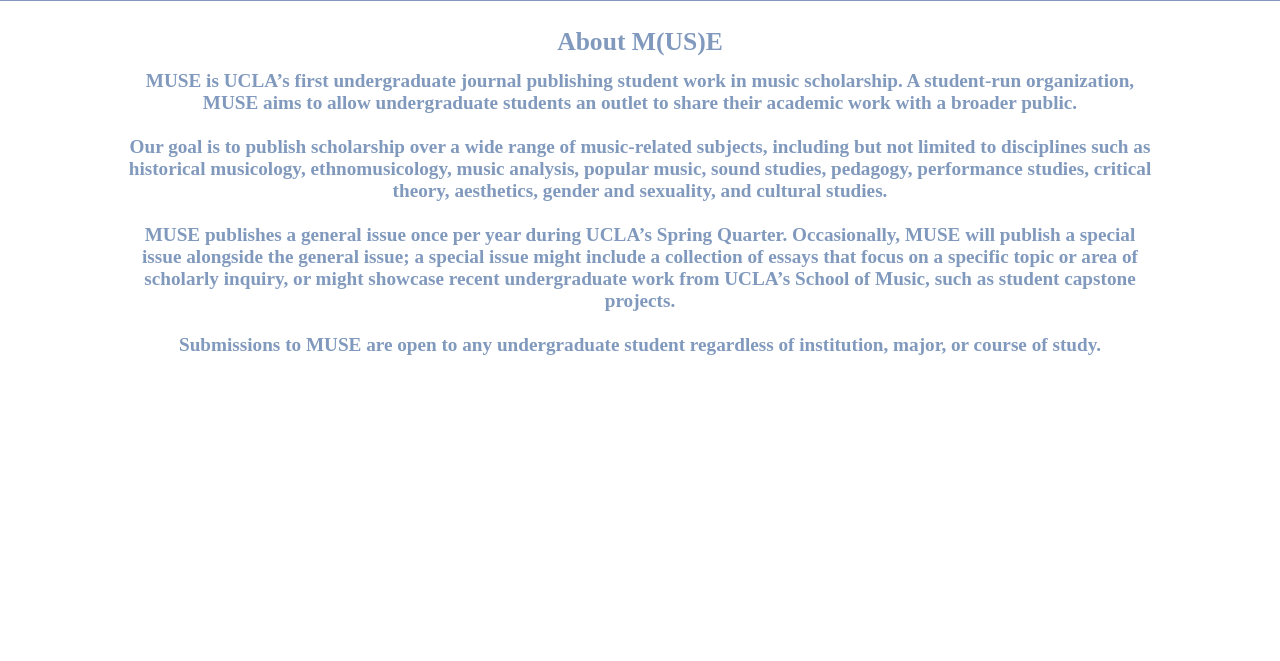
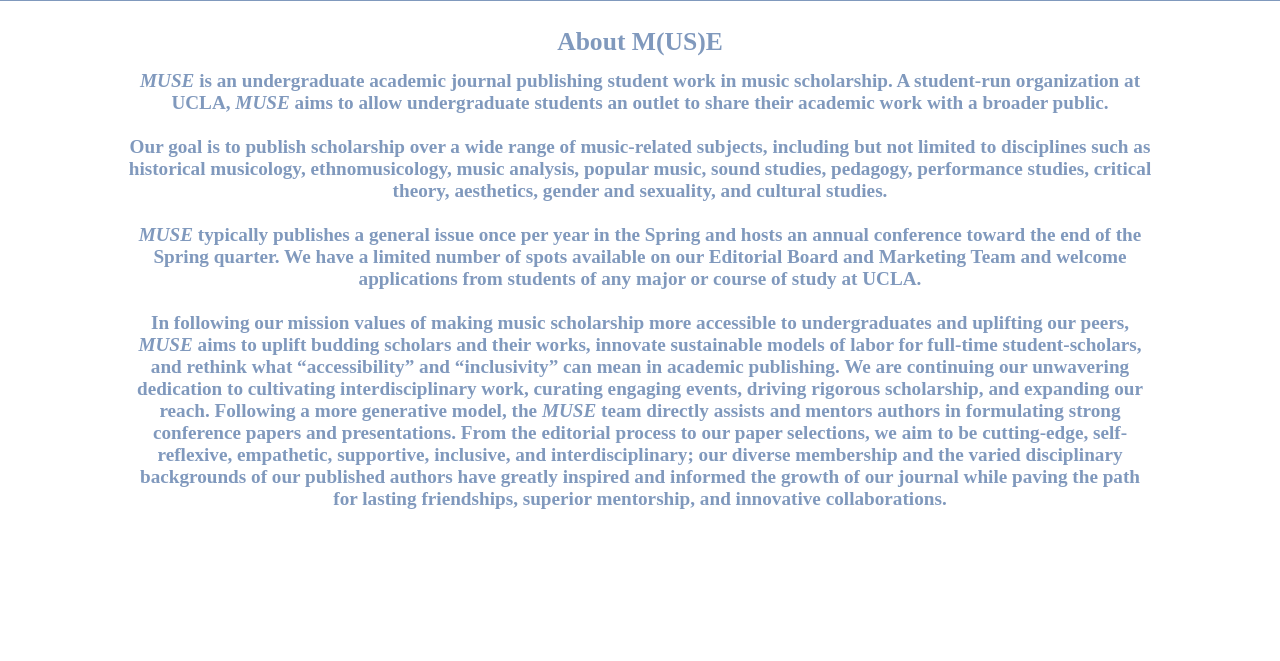
Before and after one commit to uclamusclgy/uclamusclgy.github.io, a plain HTML site: page about.html in a window 1280 px wide. Shown: the part 139-800 px from the top of the page. Drawn offline with Linux system fonts and the light colour scheme.

Commit message:
Update about.html

```diff
--- a/about.html
+++ b/about.html
@@ -37,10 +37,13 @@
 		</div>
 		<div>
 			<h3>
-			MUSE is UCLA’s first undergraduate journal publishing student work in music scholarship. A student-run organization, MUSE aims to allow undergraduate students an outlet to share their academic work with a broader public.
-			<br><br>Our goal is to publish scholarship over a wide range of music-related subjects, including but not limited to disciplines such as historical musicology, ethnomusicology, music analysis, popular music, sound studies, pedagogy, performance studies, critical theory, aesthetics, gender and sexuality, and cultural studies.
-			<br><br>MUSE publishes a general issue once per year during UCLA’s Spring Quarter. Occasionally, MUSE will publish a special issue alongside the general issue; a special issue might include a collection of essays that focus on a specific topic or area of scholarly inquiry, or might showcase recent undergraduate work from UCLA’s School of Music, such as student capstone projects.
-			<br><br>Submissions to MUSE are open to any undergraduate student regardless of institution, major, or course of study.
+			<i>MUSE</i> is an undergraduate academic journal publishing student work in music scholarship. A student-run organization at UCLA, <i>MUSE</i> aims to allow undergraduate students an outlet to share their academic work with a broader public.
+				<br><br>
+Our goal is to publish scholarship over a wide range of music-related subjects, including but not limited to disciplines such as historical musicology, ethnomusicology, music analysis, popular music, sound studies, pedagogy, performance studies, critical theory, aesthetics, gender and sexuality, and cultural studies.
+				<br><br>
+<i>MUSE</i> typically publishes a general issue once per year in the Spring and hosts an annual conference toward the end of the Spring quarter. We have a limited number of spots available on our Editorial Board and Marketing Team and welcome applications from students of any major or course of study at UCLA.
+				<br><br>
+In following our mission values of making music scholarship more accessible to undergraduates and uplifting our peers, <i>MUSE</i> aims to uplift budding scholars and their works, innovate sustainable models of labor for full-time student-scholars, and rethink what “accessibility” and “inclusivity” can mean in academic publishing. We are continuing our unwavering dedication to cultivating interdisciplinary work, curating engaging events, driving rigorous scholarship, and expanding our reach. Following a more generative model, the <i>MUSE</i> team directly assists and mentors authors in formulating strong conference papers and presentations. From the editorial process to our paper selections, we aim to be cutting-edge, self-reflexive, empathetic, supportive, inclusive, and interdisciplinary; our diverse membership and the varied disciplinary backgrounds of our published authors have greatly inspired and informed the growth of our journal while paving the path for lasting friendships, superior mentorship, and innovative collaborations.
 			</h3>
 
 
```
